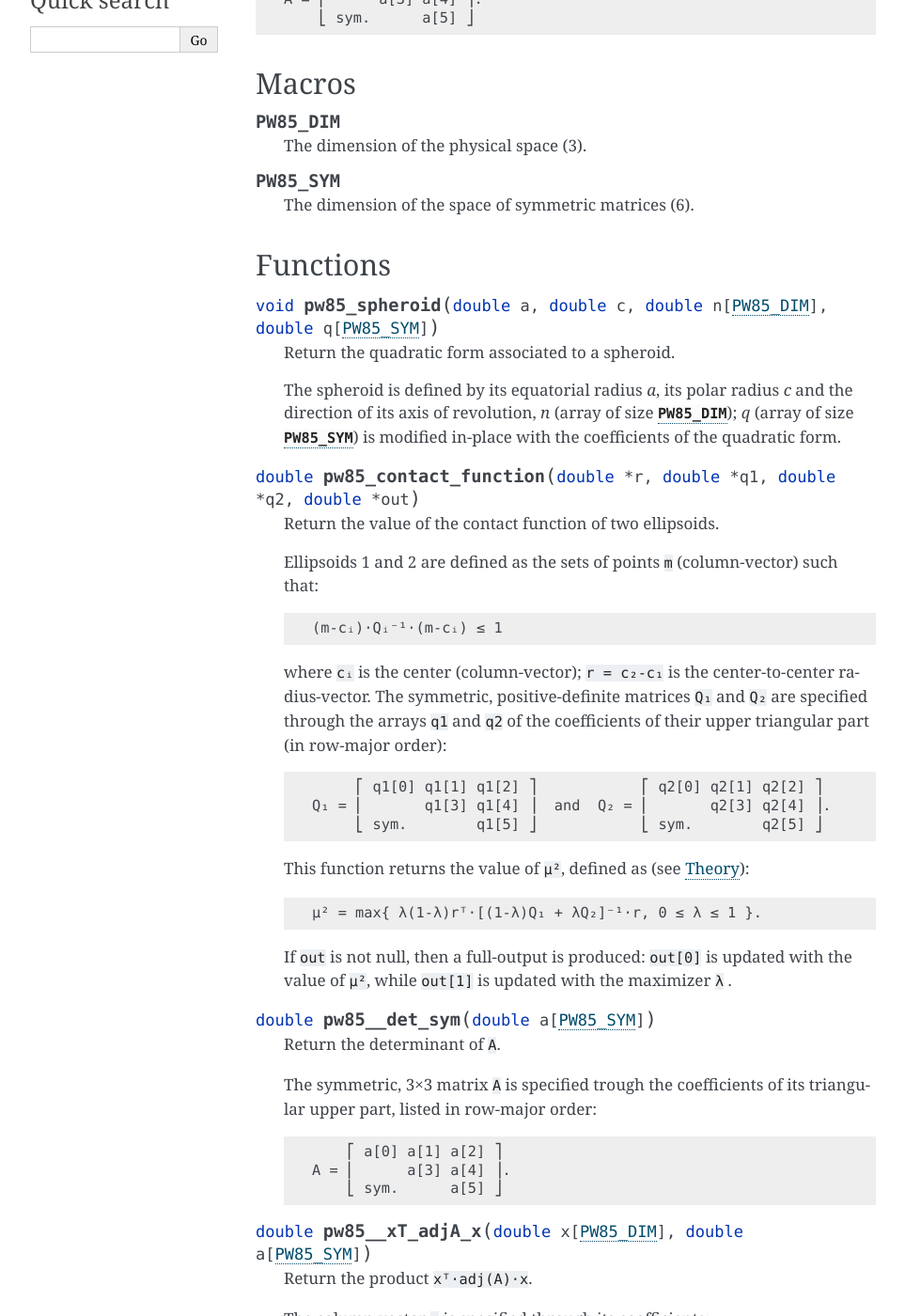
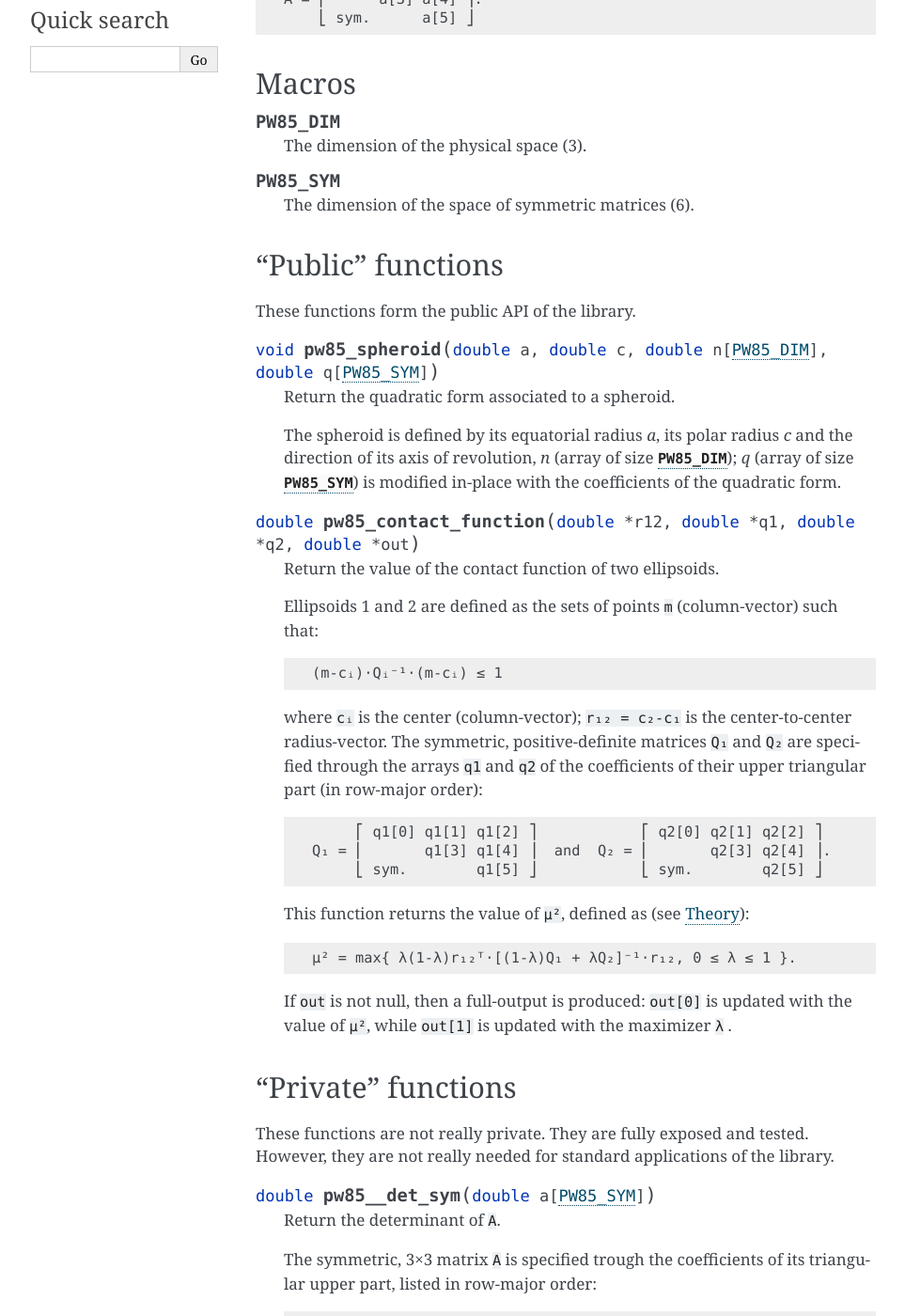
Before and after one commit to sbrisard/pw85, a Sphinx documentation site: the page built from sphinx/c_api.rst, in a window 1280 px wide and 1400 px high, scrolled down 304 px. Shown: the whole window at 94% size, without its empty margins (148-1111 px from the left). Built offline with Sphinx 7.4.7, drawn with Linux system fonts in a browser that asks for light colours; some of the changed text lies outside the part shown.

Commit message:
Make some functions “private”

```diff
--- a/sphinx/c_api.rst
+++ b/sphinx/c_api.rst
@@ -26,8 +26,10 @@
 
   The dimension of the space of symmetric matrices (6).
 
-Functions
-=========
+“Public” functions
+==================
+
+These functions form the public API of the library.
 
 .. c:function:: void pw85_spheroid(double a, double c, double n[PW85_DIM], double q[PW85_SYM])
 
@@ -39,7 +41,7 @@
   in-place with the coefficients of the quadratic form.
 
 
-.. c:function:: double pw85_contact_function(double* r, double* q1, double* q2, double* out)
+.. c:function:: double pw85_contact_function(double* r12, double* q1, double* q2, double* out)
 
   Return the value of the contact function of two ellipsoids.
 
@@ -48,7 +50,7 @@
 
     (m-cᵢ)⋅Qᵢ⁻¹⋅(m-cᵢ) ≤ 1
 
-  where ``cᵢ`` is the center (column-vector); ``r = c₂-c₁`` is the
+  where ``cᵢ`` is the center (column-vector); ``r₁₂ = c₂-c₁`` is the
   center-to-center radius-vector. The symmetric, positive-definite
   matrices ``Q₁`` and ``Q₂`` are specified through the arrays ``q1`` and
   ``q2`` of the coefficients of their upper triangular part (in row-major
@@ -60,12 +62,17 @@
 
   This function returns the value of ``μ²``, defined as (see :ref:`theory`)::
 
-    μ² = max{ λ(1-λ)rᵀ⋅[(1-λ)Q₁ + λQ₂]⁻¹⋅r, 0 ≤ λ ≤ 1 }.
+    μ² = max{ λ(1-λ)r₁₂ᵀ⋅[(1-λ)Q₁ + λQ₂]⁻¹⋅r₁₂, 0 ≤ λ ≤ 1 }.
 
   If ``out`` is not null, then a full-output is produced: ``out[0]`` is
   updated with the value of ``μ²``, while ``out[1]`` is updated with the
   maximizer ``λ`` .
 
+“Private” functions
+===================
+
+These functions are not really private. They are fully exposed and tested.
+However, they are not really needed for standard applications of the library.
 
 .. c:function:: double pw85__det_sym(double a[PW85_SYM])
 
@@ -100,7 +107,7 @@
   matrix), see e.g `Wikipedia <https://en.wikipedia.org/wiki/Adjugate_matrix>`_.
 
 
-.. c:function:: void pw85_detQ_as_poly(double* q1, double* q2, double* b)
+.. c:function:: void pw85__detQ_as_poly(double* q1, double* q2, double* b)
 
 Compute the coefficients of ``det[(1-λ)Q₁+λQ₂]`` as a polynomial of ``λ``.
 
@@ -114,7 +121,7 @@
 *increasing* order: ``b[i] = bᵢ``.
 
 
-.. c:function:: double pw85_rT_adjQ_r_as_poly(double* r, double* q1, double* q2, double* a)
+.. c:function:: double pw85__rT_adjQ_r_as_poly(double* r, double* q1, double* q2, double* a)
 
 Compute the coefficients of ``rᵀ⋅adj[(1-λ)Q₁+λQ₂]⋅r`` as a polynomial of ``λ``.
 
```
Also changed, not shown: pypw85/__init__.py (+8 -8 lines), 2 other files.
